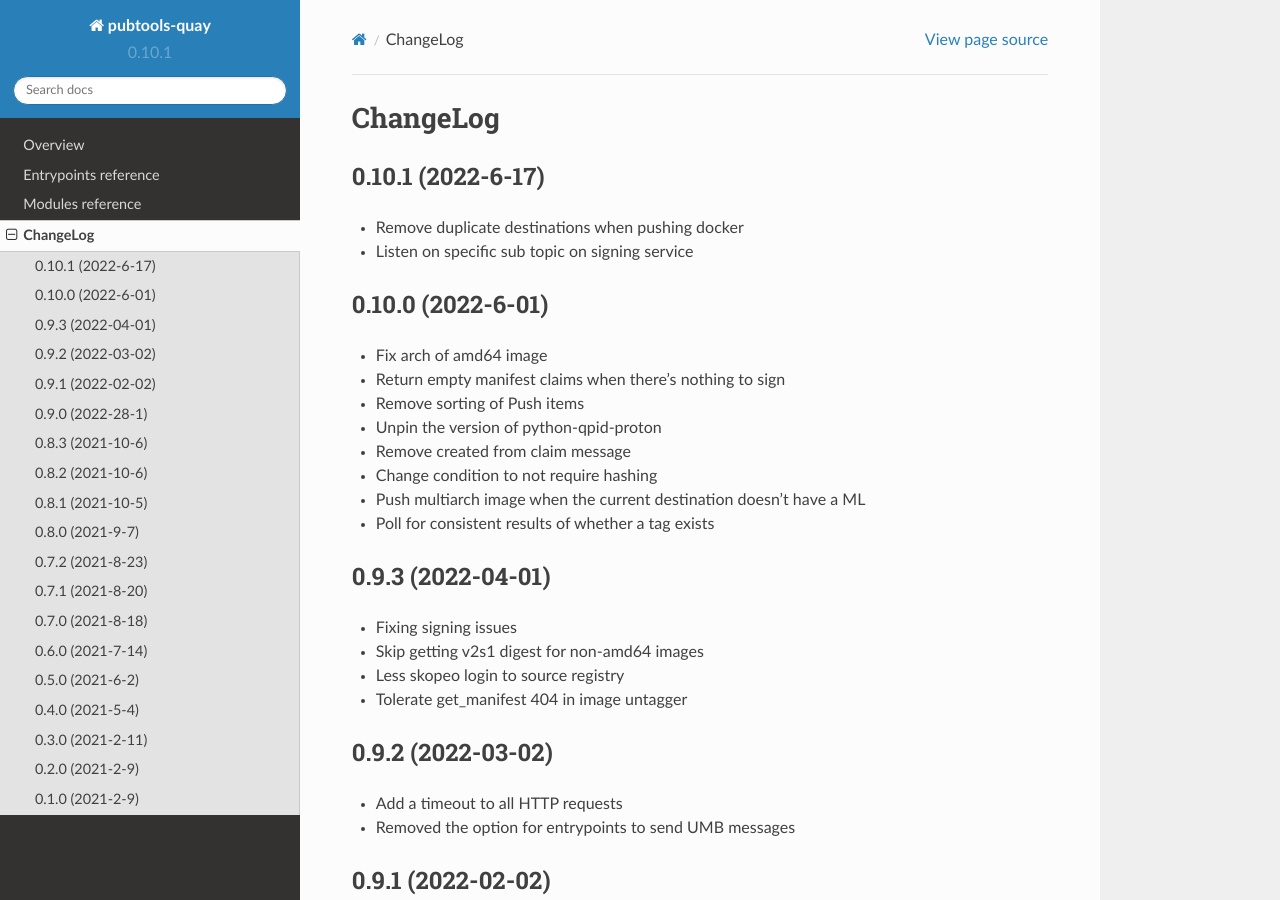
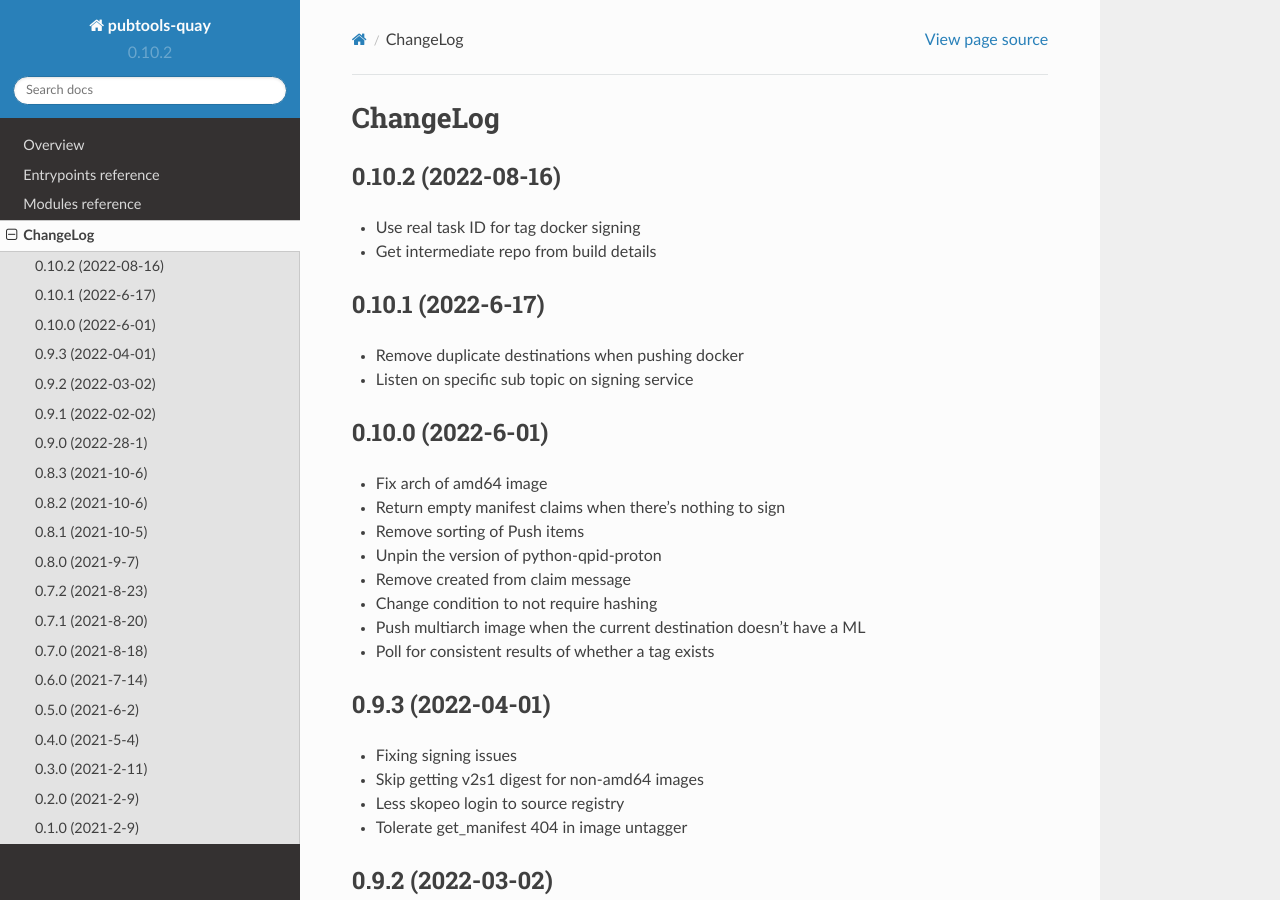
Before and after one commit to release-engineering/pubtools-quay, a Sphinx documentation site: the page built from docs/source/CHANGELOG.rst, in a window 1280 px wide and 900 px high. Built offline with Sphinx 7.4.7 and the Read the Docs theme 2.0.0, drawn with Linux system fonts in a browser that asks for light colours.

Commit message:
Release 0.10.2

```diff
--- a/docs/source/CHANGELOG.rst
+++ b/docs/source/CHANGELOG.rst
@@ -1,5 +1,10 @@
 ChangeLog
 =========
+
+0.10.2 (2022-08-16)
+--------------------
+* Use real task ID for tag docker signing
+* Get intermediate repo from build details
 
 0.10.1 (2022-6-17)
 --------------------
--- a/docs/source/conf.py
+++ b/docs/source/conf.py
@@ -25,9 +25,9 @@ copyright = u"2021, Red Hat"
 author = u"Red Hat"
 
 # The short X.Y version
-version = u"0.10.1"
+version = u"0.10.2"
 # The full version, including alpha/beta/rc tags
-release = u"0.10.1"
+release = u"0.10.2"
 
 
 # -- General configuration ---------------------------------------------------
--- a/setup.py
+++ b/setup.py
@@ -123,7 +123,7 @@ if os.environ.get("READTHEDOCS", None):
 
 setup(
     name="pubtools-quay",
-    version="0.10.1",
+    version="0.10.2",
     description="Pubtools-quay",
     long_description=long_description,
     long_description_content_type="text/x-rst",
```
